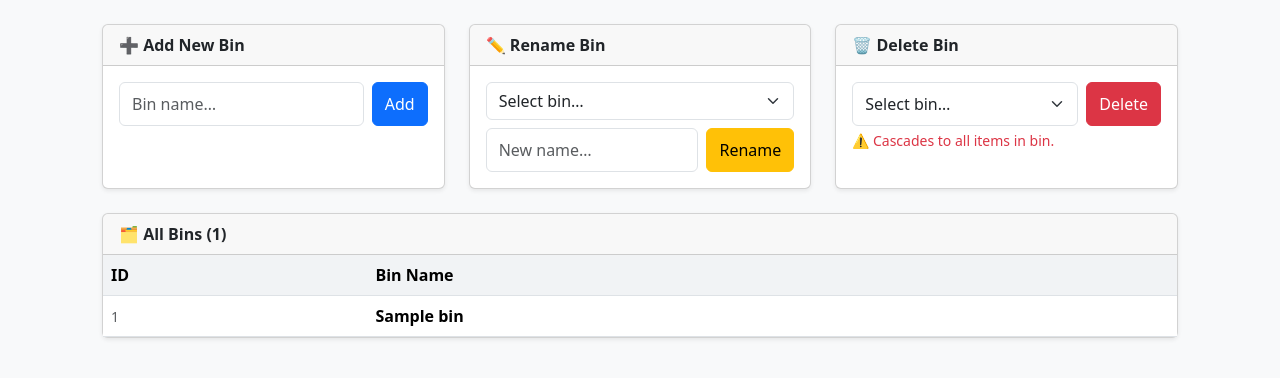
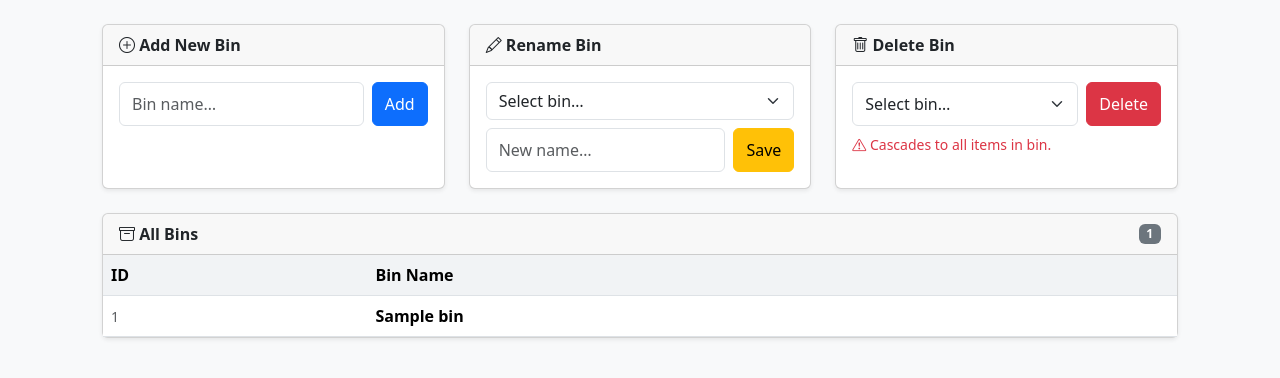
Before and after one commit to vman841/smartbins, a Flask app: template templates/bins.html in a window 1280 px wide. Shown: the part 57-435 px from the top of the page. Run offline with Flask 3, Linux system fonts and the light colour scheme; the template is opened without the code that fills it: most values are stand-ins (such as "Sample title", 1, 10 or a date in 2020).

Commit message:
Enhance bin management interface with icons and labels
Updated bin management UI with improved accessibility and clarity. Changed button labels and added icons for better user experience.

```diff
--- a/templates/bins.html
+++ b/templates/bins.html
@@ -1,28 +1,38 @@
 {% extends "base.html" %}
 {% set active_tab = "bins" %}
+
 {% block content %}
+
 <div class="row g-4">
 
-  <!-- Add bin -->
-  <div class="col-md-4">
+  <!-- Add Bin -->
+  <div class="col-12 col-md-4">
     <div class="card shadow-sm h-100">
-      <div class="card-header fw-semibold">➕ Add New Bin</div>
+      <div class="card-header fw-semibold">
+        <i class="bi bi-plus-circle"></i> Add New Bin
+      </div>
       <div class="card-body">
-        <form method="POST" action="{{ url_for('add_bin') }}" class="d-flex gap-2">
+        <form method="POST" action="{{ url_for('add_bin') }}"
+              class="d-flex gap-2">
           <input type="text" name="bin_name" class="form-control"
                  placeholder="Bin name…" required>
-          <button type="submit" class="btn btn-primary">Add</button>
+          <button type="submit" class="btn btn-primary">
+            Add
+          </button>
         </form>
       </div>
     </div>
   </div>
 
-  <!-- Rename bin -->
-  <div class="col-md-4">
+  <!-- Rename Bin -->
+  <div class="col-12 col-md-4">
     <div class="card shadow-sm h-100">
-      <div class="card-header fw-semibold">✏️ Rename Bin</div>
+      <div class="card-header fw-semibold">
+        <i class="bi bi-pencil"></i> Rename Bin
+      </div>
       <div class="card-body">
-        <form method="POST" action="{{ url_for('rename_bin') }}" class="d-flex flex-column gap-2">
+        <form method="POST" action="{{ url_for('rename_bin') }}"
+              class="d-flex flex-column gap-2">
           <select name="bin_id" class="form-select" required>
             <option value="">Select bin…</option>
             {% for b in bins %}
@@ -32,50 +42,63 @@
           <div class="d-flex gap-2">
             <input type="text" name="new_name" class="form-control"
                    placeholder="New name…" required>
-            <button type="submit" class="btn btn-warning">Rename</button>
+            <button type="submit" class="btn btn-warning">
+              Save
+            </button>
           </div>
         </form>
       </div>
     </div>
   </div>
 
-  <!-- Delete bin -->
-  <div class="col-md-4">
+  <!-- Delete Bin -->
+  <div class="col-12 col-md-4">
     <div class="card shadow-sm h-100">
-      <div class="card-header fw-semibold">🗑️ Delete Bin</div>
+      <div class="card-header fw-semibold">
+        <i class="bi bi-trash"></i> Delete Bin
+      </div>
       <div class="card-body">
-        <form method="POST" class="d-flex gap-2"
-              onsubmit="return confirm('Delete bin and ALL its items?')">
-          <select name="bin_id" class="form-select" required id="del_bin_sel">
+        <form method="POST" id="del-bin-form"
+              onsubmit="return confirm('Delete this bin and ALL its items?')">
+          <div class="d-flex gap-2">
+            <select name="bin_id" class="form-select" required
+                    id="del-bin-select">
               <option value="">Select bin…</option>
               {% for b in bins %}
               <option value="{{ b.bin_id }}">{{ b.bin_name }}</option>
               {% endfor %}
             </select>
-          <button type="submit" class="btn btn-danger"
-                  formaction="{{ url_for('delete_bin', bin_id=0) }}"
-                  id="del_bin_btn">Delete</button>
+            <button type="submit" class="btn btn-danger">
+              Delete
+            </button>
+          </div>
         </form>
-        <script>
-          document.querySelector('form [name="bin_id"]').addEventListener('change', function() {
-            document.getElementById('del_bin_btn')
-              .formAction = '/bins/delete/' + this.value;
-          });
-        </script>
-        <small class="text-danger mt-1 d-block">⚠️ Cascades to all items in bin.</small>
+        <small class="text-danger mt-2 d-block">
+          <i class="bi bi-exclamation-triangle"></i>
+          Cascades to all items in bin.
+        </small>
       </div>
     </div>
   </div>
 
 </div>
 
-<!-- Bins table -->
+<!-- Bins Table -->
 <div class="card shadow-sm mt-4">
-  <div class="card-header fw-semibold">🗂️ All Bins ({{ bins|length }})</div>
+  <div class="card-header fw-semibold d-flex justify-content-between align-items-center">
+    <span><i class="bi bi-archive"></i> All Bins</span>
+    <span class="badge bg-secondary">{{ bins|length }}</span>
+  </div>
   <div class="card-body p-0">
     {% if bins %}
+    <div class="table-responsive">
       <table class="table table-hover align-middle mb-0">
-      <thead><tr><th>ID</th><th>Bin Name</th></tr></thead>
+        <thead>
+          <tr>
+            <th>ID</th>
+            <th>Bin Name</th>
+          </tr>
+        </thead>
         <tbody>
           {% for b in bins %}
           <tr>
@@ -85,9 +108,21 @@
           {% endfor %}
         </tbody>
       </table>
+    </div>
     {% else %}
-    <p class="text-muted text-center py-4 mb-0">No bins yet. Add one above.</p>
+    <p class="text-muted text-center py-5 mb-0">
+      <i class="bi bi-inbox fs-3 d-block mb-2"></i>
+      No bins yet. Add one above.
+    </p>
     {% endif %}
   </div>
 </div>
+
+<script>
+  // Update form action URL with selected bin_id dynamically
+  document.getElementById('del-bin-select').addEventListener('change', function () {
+    document.getElementById('del-bin-form').action = '/bins/delete/' + this.value;
+  });
+</script>
+
 {% endblock %}
```
Lines whose indentation alone changed are shown as unchanged.
